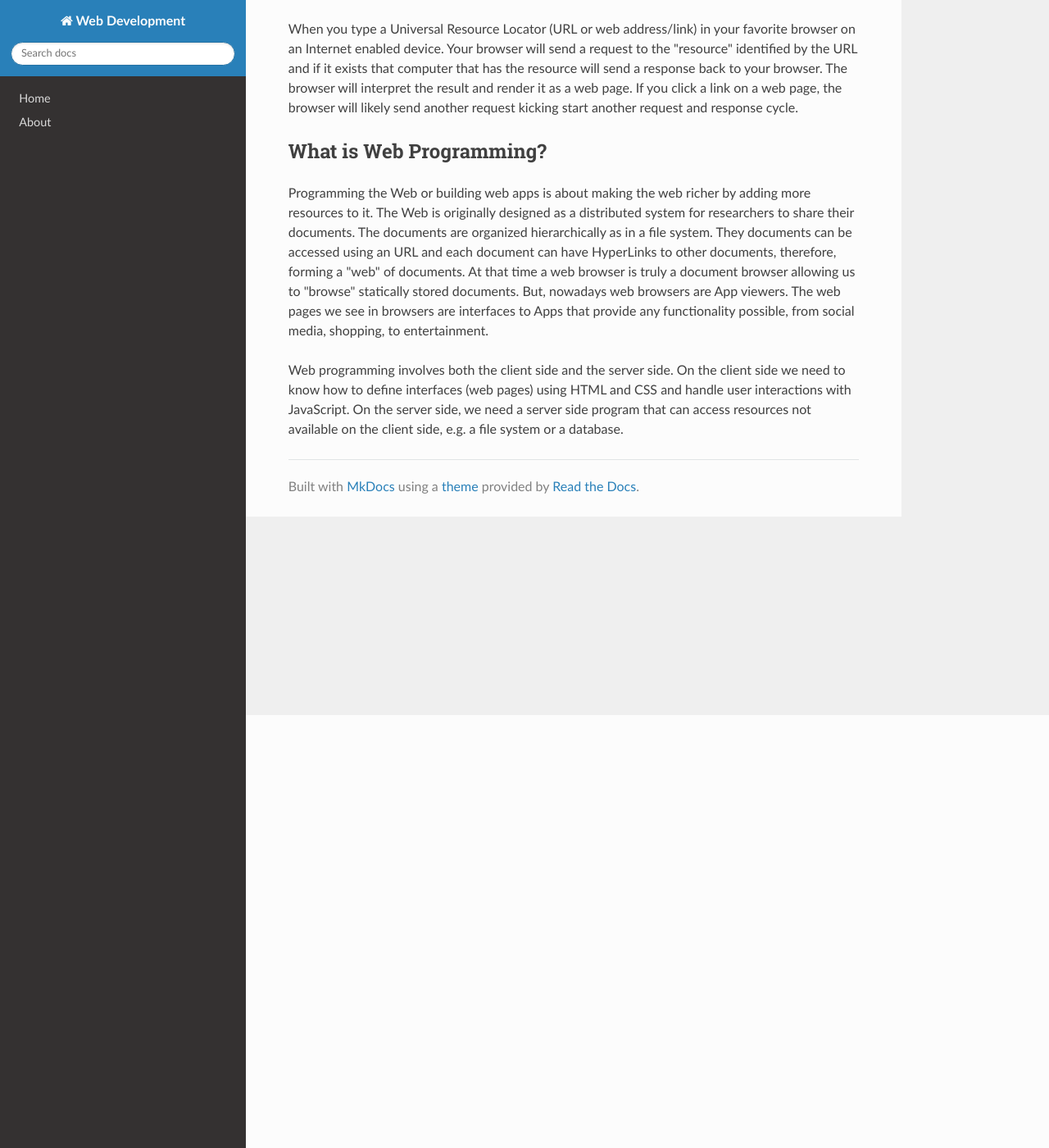
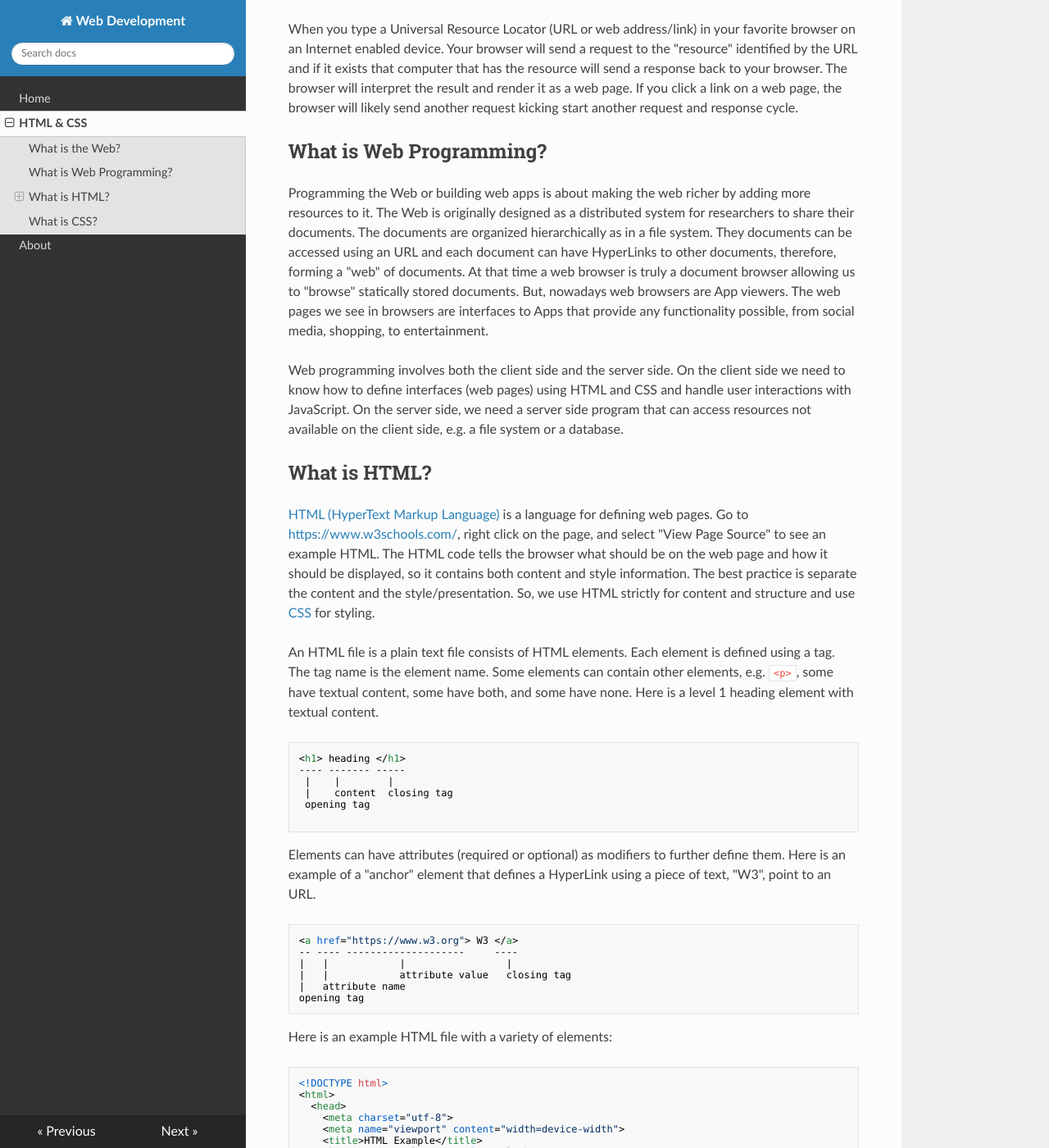
Before and after one commit to lubaochuan/web_development, an MkDocs documentation site: the page built from docs/html_css.md, in a window 1280 px wide and 1400 px high, scrolled down 528 px. Shown: the whole window at 82% size. Built offline with MkDocs 1.6.1, drawn with Linux system fonts in a browser that asks for light colours; nearby versions of some CDN libraries; some of the changed text lies outside the part shown.

Commit message:
add examples

````diff
--- a/docs/html_css.md
+++ b/docs/html_css.md
@@ -41,3 +41,101 @@ side we need to know how to define interfaces (web pages) using
 HTML and CSS and handle user interactions with JavaScript. On the server side,
 we need a server side program that can access resources not available on the
 client side, e.g. a file system or a database.
+
+## What is HTML?
+
+[HTML (HyperText Markup Language)](https://www.w3schools.com/html/html_intro.asp)
+is a language for defining web pages. Go to
+[https://www.w3schools.com/](https://www.w3schools.com/), right click on the
+page, and select "View Page Source" to see an example HTML. The HTML code tells
+the browser what should be on the web page and how it should be displayed, so
+it contains both content and style information. The best practice is separate
+the content and the style/presentation. So, we use HTML strictly for content
+and structure and use [CSS](https://www.w3schools.com/css/css_intro.asp)
+for styling.
+
+An HTML file is a plain text file consists of HTML elements. Each element is
+defined using a tag. The tag name is the element name. Some elements can contain
+other elements, e.g. `<p>`, some have textual content, some have both, and some
+have none. Here is a level 1 heading element with textual content.
+
+```
+<h1> heading </h1>
+---- ------- -----
+ |    |        |
+ |    content  closing tag
+ opening tag
+
+```
+
+Elements can have attributes (required or optional) as modifiers to further define them.
+Here is an example of a "anchor" element that defines a HyperLink using
+a piece of text, "W3", point to an URL.
+
+```
+<a href="https://www.w3.org"> W3 </a>
+-- ---- --------------------     ----
+|   |            |                 |
+|   |            attribute value   closing tag
+|   attribute name
+opening tag
+```
+
+Here is an example HTML file with a variety of elements:
+```html
+<!DOCTYPE html>
+<html>
+  <head>
+    <meta charset="utf-8">
+    <meta name="viewport" content="width=device-width">
+    <title>HTML Example</title>
+    <link href="style.css" rel="stylesheet" type="text/css" />
+  </head>
+  <body>
+    <h1>This is a heading</h1>
+    <p>This is a paragraph.</p>
+    <ul>
+      The secrete to happiness:
+      <li>eat</li>
+      <li>drink</li>
+      <li>be merry</li>
+    </ul>
+    You can learn about HTML at <a href="https://www.w3schools.com/"> w3schools </a>.
+  </body>
+</html>
+```
+You can try the code at https://repl.it/@lubaochuan/DecimalWelcomeMicrocode
+
+The following is an example `meta` tag that describes the content
+of this web page.
+```
+<meta name="description" content="Learn to HTML and CSS to build web pages">
+```
+We can also use a `meta` tag to tell web crawlers not to following
+links on a web page.
+```
+<meta name="robots" content="nofollow">
+```
+
+To avoid mistakes in HTML we can use W3C's Markup Validation Service
+to help validate HTML documents:https://validator.w3.org/
+
+### semantic tags
+https://www.w3schools.com/html/html5_semantic_elements.asp
+
+block and inline elements
+
+https://repl.it/@lubaochuan/SaddlebrownThirstyCosmos
+
+validators
+
+HTML5 https://repl.it/@lubaochuan/IndianredImaginativeCommercialsoftware
+
+CSS https://repl.it/@lubaochuan/StaticWholeDevelopers
+
+## What is CSS?
+basic CSS
+https://repl.it/@lubaochuan/TestyFumblingBytes
+
+page layout
+https://repl.it/@lubaochuan/ImmenseFussyAutomatedinformationsystem
--- a/mkdocs.yml
+++ b/mkdocs.yml
@@ -1,5 +1,6 @@
 site_name: Web Development
 nav:
   - Home: index.md
+  - HTML & CSS: html_css.md
   - About: about.md
 theme: readthedocs
````
Also changed, not shown: 1 other file.
